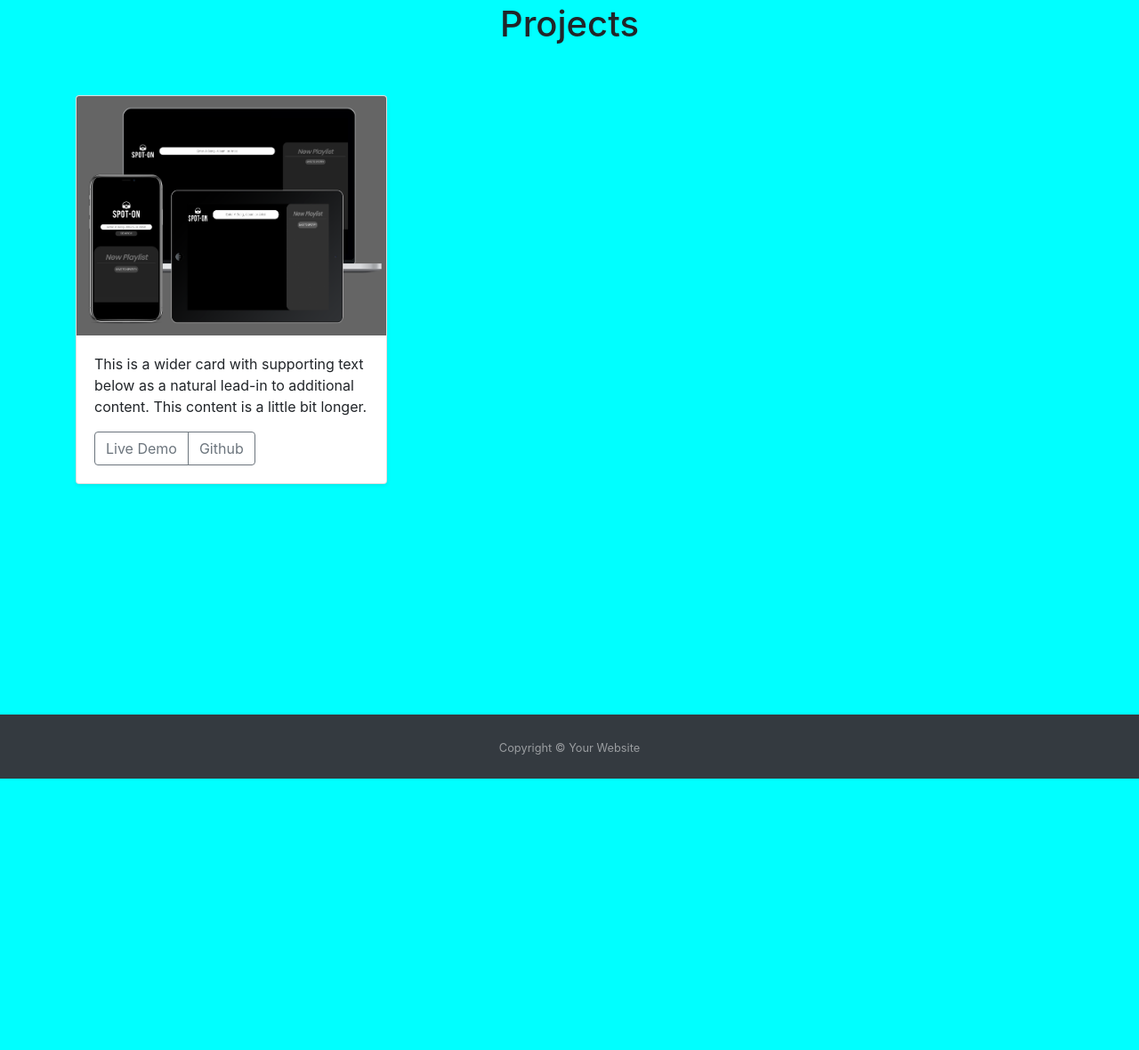
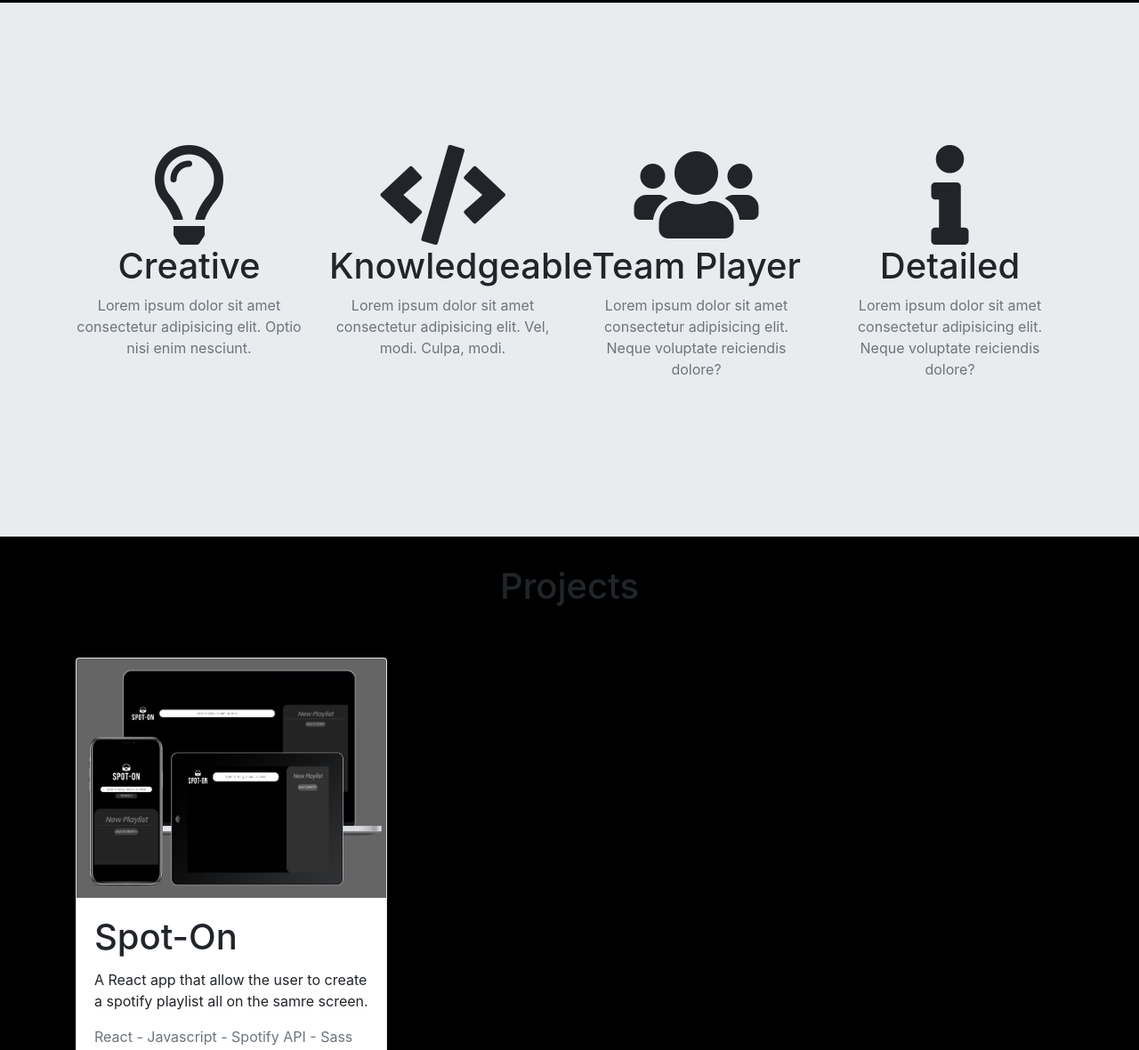
Before and after one commit to AlanisYates/Portfolio-v2, a plain HTML site: page index.html in a window 1280 px wide. Shown: the part 797-1977 px from the top of the page at 89% size. Before the commit the page ends 1672 px from the top, so only its background shows below. Drawn offline with nearby package versions, Linux system fonts and the light colour scheme.

Commit message:
adding in jumbotron

```diff
--- a/index.html
+++ b/index.html
@@ -63,8 +63,49 @@
       </div>
     </section>
 
+    <section class="jumbotron jumbotron-fluid">
+      <div class="h-100 d-flex justify-content-center align-items-center">
+        <div class="container">
+          <div class="row text-center">
+            <div class="col-sm-3">
+              <i class="far fa-lightbulb fa-7x"></i>
+              <h1>Creative</h1>
+              <p class="text-muted">
+                Lorem ipsum dolor sit amet consectetur adipisicing elit. Optio
+                nisi enim nesciunt.
+              </p>
+            </div>
+            <div class="col-sm-3">
+              <i class="fas fa-code fa-7x"></i>
+              <h1>Knowledgeable</h1>
+              <p class="text-muted">
+                Lorem ipsum dolor sit amet consectetur adipisicing elit. Vel,
+                modi. Culpa, modi.
+              </p>
+            </div>
+            <div class="col-sm-3">
+              <i class="fas fa-users fa-7x"></i>
+              <h1>Team Player</h1>
+              <p class="text-muted">
+                Lorem ipsum dolor sit amet consectetur adipisicing elit. Neque
+                voluptate reiciendis dolore?
+              </p>
+            </div>
+            <div class="col-sm-3">
+              <i class="fas fa-info fa-7x"></i>
+              <h1>Detailed</h1>
+              <p class="text-muted">
+                Lorem ipsum dolor sit amet consectetur adipisicing elit. Neque
+                voluptate reiciendis dolore?
+              </p>
+            </div>
+          </div>
+        </div>
+      </div>
+    </section>
+
     <!-- Projects -->
-    <section>
+    <main>
       <h1 class="text-center">Projects</h1>
       <div class="py-5">
         <div class="container">
@@ -77,10 +118,13 @@
                   alt="Card image cap"
                 />
                 <div class="card-body">
+                  <h1 class="card-title">Spot-On</h1>
                   <p class="card-text">
-                    This is a wider card with supporting text below as a natural
-                    lead-in to additional content. This content is a little bit
-                    longer.
+                    A React app that allow the user to create a spotify playlist
+                    all on the samre screen.
+                  </p>
+                  <p class="text-muted">
+                    React - Javascript - Spotify API - Sass
                   </p>
                   <div
                     class="d-flex justify-content-between align-items-center"
@@ -101,13 +145,7 @@
           </div>
         </div>
       </div>
-    </section>
-
-    <footer id="sticky-footer" class="py-4 bg-dark text-white-50">
-      <div class="container text-center">
-        <small>Copyright &copy; Your Website</small>
-      </div>
-    </footer>
+    </main>
 
     <!-- Optional JavaScript -->
     <!-- jQuery first, then Popper.js, then Bootstrap JS -->
--- a/styles.css
+++ b/styles.css
@@ -1,7 +1,15 @@
-section {
+#main {
     height: 100vh;
 }
 
 body {
-    background: aqua;
+    background: rgb(0, 0, 0);
 }
+
+.jumbotron {
+    padding: 10rem 0;
+}
+
+main {
+height: 100vh;
+}
```
